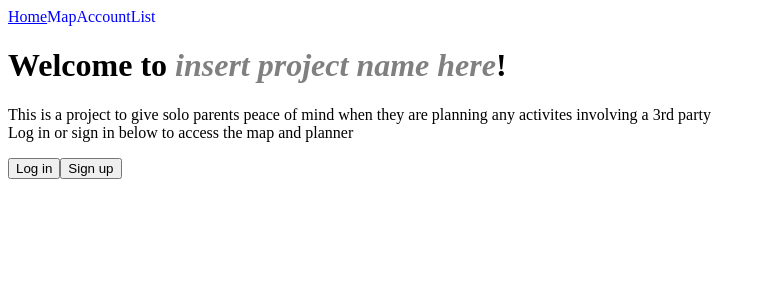
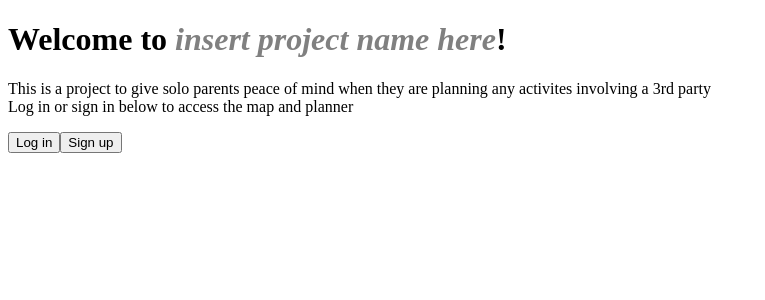
Before and after one commit to JGiles03/Project-Delta, a React (Vite) app in the folder project-delta-frontend/: page / in a window 1280 px wide. Shown: the top 300 px of the page, without its empty margins (0-765 px from the left). Built offline with nearby package versions, Linux system fonts and the light colour scheme.

Commit message:
no nav bar before login

```diff
--- a/project-delta-frontend/src/App.tsx
+++ b/project-delta-frontend/src/App.tsx
@@ -8,10 +8,10 @@ function App() {
   return (
     <>
       <Routes>
+        <Route path='/login' element={<LoginPage />} />
+        <Route path='/signup' element={<SignupPage />} />
+        <Route index element={<HomePage />} />
         <Route path='/' element={<Header />}>
-          <Route index element={<HomePage />} />
-          <Route path='/login' element={<LoginPage />} />
-          <Route path='/signup' element={<SignupPage />} />
           <Route path='/account' element={<AccountPage />} />
           <Route path='/map' element={<MapPage />} />
           <Route path='/list' element={<ListPage />} />
--- a/project-delta-frontend/src/Components/Header/index.tsx
+++ b/project-delta-frontend/src/Components/Header/index.tsx
@@ -5,10 +5,9 @@ export default function Header() {
     <>
     <header>
         <nav>
-            <NavLink className="nav-links" to='/'>Home</NavLink>
+            <NavLink className="nav-links" to='/list'>List</NavLink>
             <NavLink className="nav-links" to='/map'>Map</NavLink>
             <NavLink className="nav-links" to='/account'>Account</NavLink>
-            <NavLink className="nav-links" to='/list'>List</NavLink>
         </nav>
     </header>
     <Outlet/>
--- a/project-delta-frontend/src/Pages/HomePage/index.tsx
+++ b/project-delta-frontend/src/Pages/HomePage/index.tsx
@@ -10,3 +10,8 @@ export default function HomePage() {
     </div>
   )
 }
+
+//TODO
+//Make navbar hidden on this page
+//Styling
+//Flesh out intro text
```
